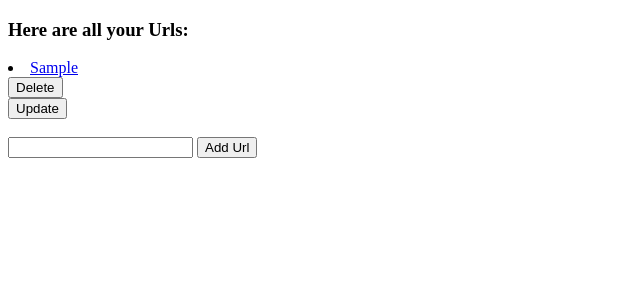
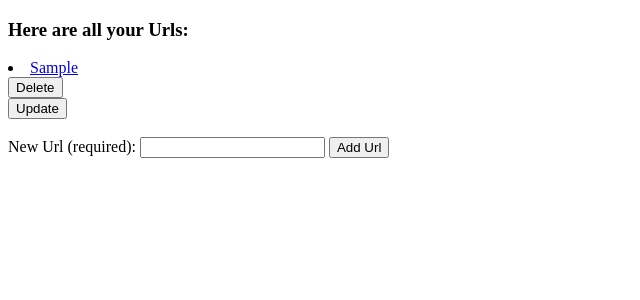
Before and after one commit to bopopescu/urlexpander2, a Django app: page / in a window 1280 px wide. Shown: the top 300 px of the page, without its empty margins (0-640 px from the left). Run offline with Django 3.2, Linux system fonts and the light colour scheme; tables that the repository leaves empty hold one stand-in row (values such as "Sample post").

```diff
--- a/templates/urlexpander2/index.html
+++ b/templates/urlexpander2/index.html
@@ -26,6 +26,7 @@
 <form action='{% url 'url-add' %}' method="post">
     {% csrf_token %}
     <br>
+    <label for="new_url">New Url (required): </label>
     <input type="text" name="new_url">
     <input type="submit" value = "Add Url">
 </form>
```
